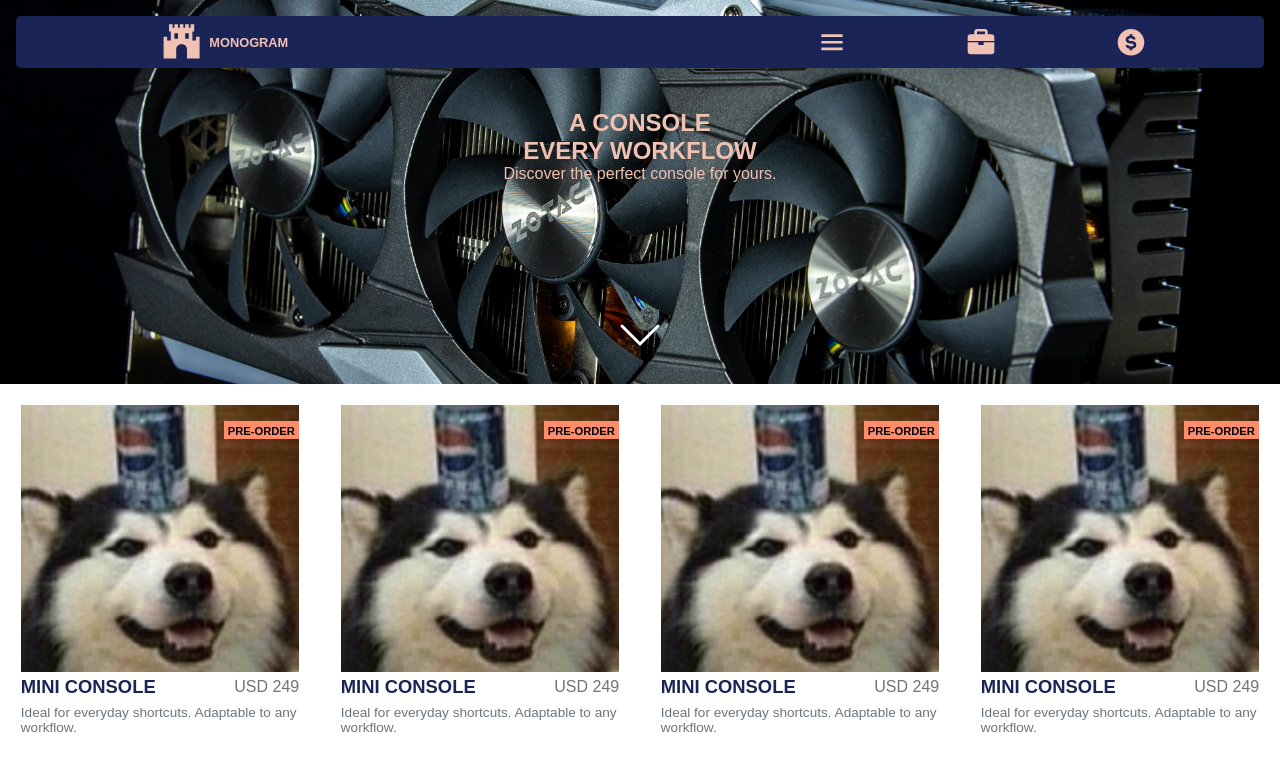
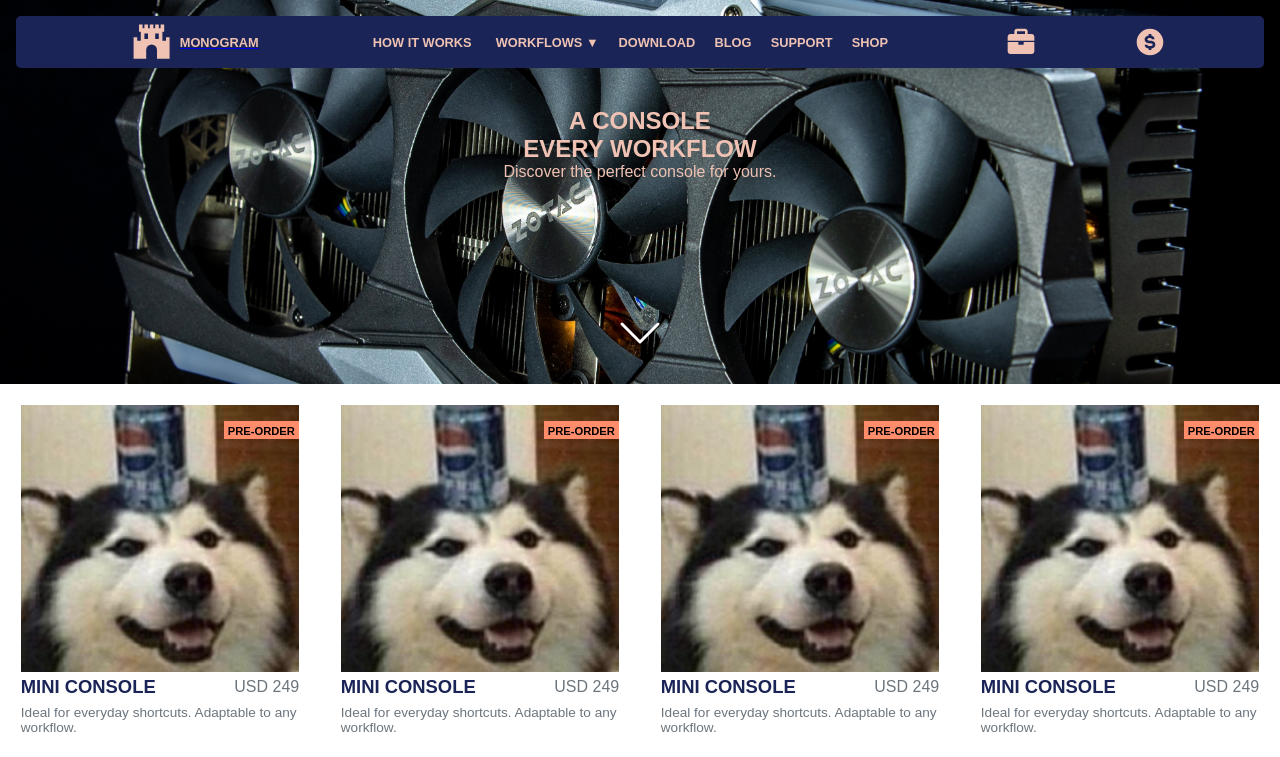
Before and after one commit to RODRIGOdcxd/Tienda-Electronica, a plain HTML site: page index.html in a window 1280 px wide. Shown: the top 757 px of the page. Drawn offline with Linux system fonts and the light colour scheme.

Commit message:
Modificaciones de css y html, ademas de creacion de js para poder hacer responsivo el menu y sea modificable

```diff
--- a/index.html
+++ b/index.html
@@ -11,21 +11,22 @@
     <header>
         <div class="cabecera">
             <div class="divlogo divheader">
-                <svg xmlns="http://www.w3.org/2000/svg" width="2.7em" height="auto" viewBox="0 0 24 24">
-                    <path d="M20 11h-2V6h1V2h-2v2h-1V2h-2v2h-1V2h-2v2h-1V2H8v2H7V2H5v4h1v5H4V9H2v12h7v-5a3 3 0 0 1 6 0v5h7V9h-2zm-10-1H8V7h2zm6 0h-2V7h2z"/>
+                <a href="#" style="display: flex;align-items: center;">
+                <svg xmlns="http://www.w3.org/2000/svg" width="2.7em" viewBox="0 0 24 24" class="svglogo">
+                    <path class="logo" d="M20 11h-2V6h1V2h-2v2h-1V2h-2v2h-1V2h-2v2h-1V2H8v2H7V2H5v4h1v5H4V9H2v12h7v-5a3 3 0 0 1 6 0v5h7V9h-2zm-10-1H8V7h2zm6 0h-2V7h2z"/>
                 </svg>
                 <p>MONOGRAM</p>
+            </a>
             </div>
-            <div class="divmenu divheader">
-                <svg xmlns="http://www.w3.org/2000/svg" width="2em" height="auto" viewBox="0 0 24 24">
-                    <path d="M4 6h16v2H4zm0 5h16v2H4zm0 5h16v2H4z"/>
-                </svg>
+
+            <div class="divmenu divheader" id="divmenu">
             </div>
+
             <div class="divmoneda divheader">
-                <svg xmlns="http://www.w3.org/2000/svg" width="2em" height="auto" viewBox="0 0 24 24" style="fill: rgba(0, 0, 0, 1);">
+                <svg xmlns="http://www.w3.org/2000/svg" width="2em" viewBox="0 0 24 24" style="fill: rgba(0, 0, 0, 1);">
                     <path d="M20 6h-3V4c0-1.103-.897-2-2-2H9c-1.103 0-2 .897-2 2v2H4c-1.103 0-2 .897-2 2v3h20V8c0-1.103-.897-2-2-2zM9 4h6v2H9V4zm5 10h-4v-2H2v7c0 1.103.897 2 2 2h16c1.103 0 2-.897 2-2v-7h-8v2z"></path>
                     </svg>
-                <svg xmlns="http://www.w3.org/2000/svg" width="2em" height="auto" viewBox="0 0 24 24" style="fill: rgba(0, 0, 0, 1);">
+                <svg xmlns="http://www.w3.org/2000/svg" width="2em" viewBox="0 0 24 24" style="fill: rgba(0, 0, 0, 1);">
                     <path d="M12 2C6.486 2 2 6.486 2 12s4.486 10 10 10 10-4.486 10-10S17.514 2 12 2zm1 14.915V18h-2v-1.08c-2.339-.367-3-2.002-3-2.92h2c.011.143.159 1 2 1 1.38 0 2-.585 2-1 0-.324 0-1-2-1-3.48 0-4-1.88-4-3 0-1.288 1.029-2.584 3-2.915V6.012h2v1.109c1.734.41 2.4 1.853 2.4 2.879h-1l-1 .018C13.386 9.638 13.185 9 12 9c-1.299 0-2 .516-2 1 0 .374 0 1 2 1 3.48 0 4 1.88 4 3 0 1.288-1.029 2.584-3 2.915z"></path>
                 </svg>
             </div>
@@ -36,9 +37,11 @@
                 <br>
                 <span class="span2">Discover the perfect console for yours.</span>
             </div>
-            <svg class="downward-indicator-module--downIcon--1e586 animations-module--slideUp--66da7 animations-module--slideUpStart--f5cb8 señalbottom" width="3em" height="3em" fill="currentColor" viewBox="0 0 16 16">
-                <path fill-rule="evenodd" d="M1.646 4.646a.5.5 0 0 1 .708 0L8 10.293l5.646-5.647a.5.5 0 0 1 .708.708l-6 6a.5.5 0 0 1-.708 0l-6-6a.5.5 0 0 1 0-.708z"></path>
-            </svg>
+            <a class="btn-señal-bottom" href="#scrollProducto">
+                <svg class="downward-indicator-module--downIcon--1e586 animations-module--slideUp--66da7 animations-module--slideUpStart--f5cb8 señalbottom" width="3em" height="3em" fill="currentColor" viewBox="0 0 16 16">
+                    <path fill-rule="evenodd" d="M1.646 4.646a.5.5 0 0 1 .708 0L8 10.293l5.646-5.647a.5.5 0 0 1 .708.708l-6 6a.5.5 0 0 1-.708 0l-6-6a.5.5 0 0 1 0-.708z"></path>
+                </svg>
+            </a>
         </div>
     </header>
     <nav>
@@ -107,7 +110,7 @@
                 <img src="../images/parlantes.jpeg" alt="image" class="imgparlante">
             </div>
         </div>
-        <div class="divcontainerproducto">
+        <div class="divcontainerproducto" id="scrollProducto">
             <div class="divnav divproductos">
                 <div class="panel product">
                     <div class="divpanel">
@@ -278,5 +281,6 @@
             </div>
         </div>
     </footer>
+    <script src="js/index.js"></script>
 </body>
 </html>
--- /dev/null
+++ b/js/index.js
@@ -0,0 +1,41 @@
+domCreateZom()
+
+function domCreateZom(){
+    window.addEventListener("resize", menu);
+    window.addEventListener("DOMContentLoaded", menu);
+}
+
+function menu(){
+    const width = window.innerWidth;
+    const divmenu = document.querySelector('#divmenu');
+    while (divmenu.firstChild) {
+        divmenu.removeChild(divmenu.firstChild);
+    }
+    if (width >= 950 && divmenu.childElementCount < 6){
+        var spans = Array.from({length: 6}, function(){
+            return document.createElement('span');
+        });
+        spans[0].textContent = "HOW IT WORKS"
+        spans[1].textContent = "WORKFLOWS ▼"
+        spans[2].textContent = "DOWNLOAD"
+        spans[3].textContent = "BLOG"
+        spans[4].textContent = "SUPPORT"
+        spans[5].textContent = "SHOP"
+
+        /*for (let i = 0; i < spans.length; i++) {
+            divmenu.appendChild(spans[i]);
+        }*/
+
+        divmenu.append(...spans);
+    }
+    else if(width <= 951) {
+        var svg = document.createElementNS("http://www.w3.org/2000/svg","svg")
+        svg.setAttribute("xmlns","http://www.w3.org/2000/svg");
+        svg.setAttribute("width","2em");
+        svg.setAttribute("viewBox", "0 0 24 24");
+        var pathElement = document.createElementNS("http://www.w3.org/2000/svg", "path"); // Creando path con el espacio de nombres SVG
+        pathElement.setAttribute("d", "M4 6h16v2H4zm0 5h16v2H4zm0 5h16v2H4z");
+        svg.appendChild(pathElement);
+        divmenu.appendChild(svg);
+    }
+}
--- a/styles/styleIndex.css
+++ b/styles/styleIndex.css
@@ -2,6 +2,10 @@
   padding: 0;
   margin: 0;
   font-family: sans-serif;
+}
+
+html{
+  scroll-behavior: smooth;
 }
 
 /*el body tendra el tamaño heredado de la raiz principal*/
@@ -41,12 +45,13 @@
   align-items: center;
 }
 
-.divlogo > p{
+.divlogo p{
   color: #efc2b3;
   font-weight: bold;
   font-size: 0.8em;
   margin-left: 0.5em;
 }
+
 /*f*/
 
 /*Color de los svg*/
@@ -59,6 +64,36 @@
   display: flex;
   justify-content: right;
   align-items: center;
+}
+
+.divmenu{
+  color:#efc2b3;
+  display: flex;
+  flex-direction: row;
+  font-size: 0.8em;
+  font-weight: bold;
+  justify-content: flex-end;
+}
+
+.divmenu span{
+  margin-right: 1.5em;
+  width: 8.1em;
+}
+
+.divmenu span:nth-child(3){
+  width: auto;
+}
+
+.divmenu span:nth-child(4){
+  width: auto;
+}
+
+.divmenu span:nth-child(5){
+  width: auto;
+}
+
+.divmenu span:nth-child(6){
+  width: auto;
 }
 /*f*/
 
@@ -92,12 +127,19 @@
   font-size: 1em;
 }
 /*flecha abajo*/
-.señalbottom{
-  padding-top: 8em;
+.btn-señal-bottom{
+  margin-top: 8em;
+  cursor: pointer;
+  transition: transform 0.2s ease-in-out;
 }
+
 /*color blanco de la flecha abajo*/
 .señalbottom > path{
   fill: white;
+}
+
+.btn-señal-bottom:hover {
+  transform: scale(1.2);
 }
 
 /*configuracion de navegacion*/
@@ -270,6 +312,15 @@
   width: 20%;
 }
 
+@media (max-width: 950px) {
+  .divsfooter{
+    width: 33.3%;
+  }
+  .divsuscribe{
+    width: 66.6%;
+  }
+}
+
 .input-email{
   width: 45%;
   border-color: #efc2b3;
@@ -298,7 +349,8 @@
   display: inline-block;
   background-color: #efc2b3;
   border-radius: 100%;
-  padding: 3px;
+  padding: 0 2px;
+  padding-top: 3px;
 }
 
 .instagram path,.twitter path,.facebook path,.youtube path{
```
